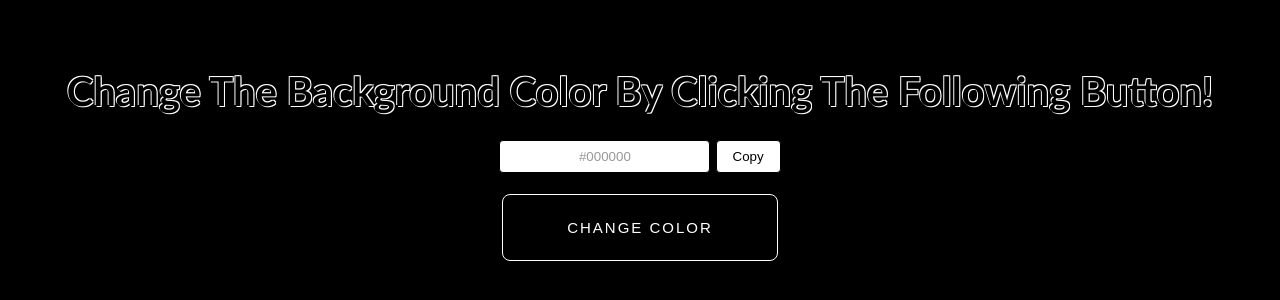
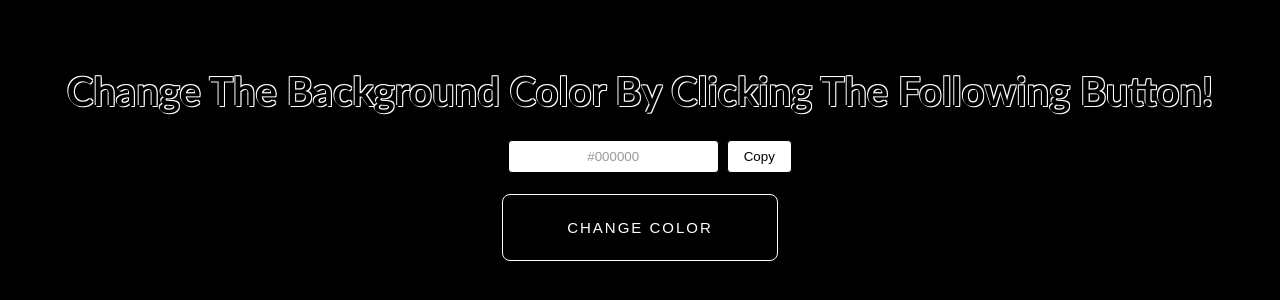
Before and after one commit to rakib-utsho/JS-DOM-MASTER, a plain HTML site: page DOM-Mini-Project6/index.html in a window 1280 px wide. Shown: the part 228-528 px from the top of the page. Drawn offline with Linux system fonts and the light colour scheme.

Commit message:
project 6

```diff
--- a/DOM-Mini-Project6/index.html
+++ b/DOM-Mini-Project6/index.html
@@ -15,7 +15,7 @@
             Change The Background Color By Clicking The Following Button!
         </h1>
         <div class="input-group">
-            <div class="input-icon"></div>
+            <div class="input-icon">#</div>
             <input clas="output" type="text" value="#000000" id="output">
             <button class="copy-btn" id="copy-btn" title="copy to clipboard">Copy</button>
         </div>
--- a/DOM-Mini-Project6/style.css
+++ b/DOM-Mini-Project6/style.css
@@ -23,7 +23,21 @@ body{
     align-items: center;
 }
 
-input[type='text']{
+.input-group{
+    display: flex;
+    align-items: center;
+    gap: 0.5rem;
+    position: relative;
+    overflow: hidden;
+}
+
+.input-icon{
+
+}
+
+
+input[type='text'],
+input[type='text']:disabled{
     background-color: #fff;
     color: #999;
     border: 1px solid #000;
```
